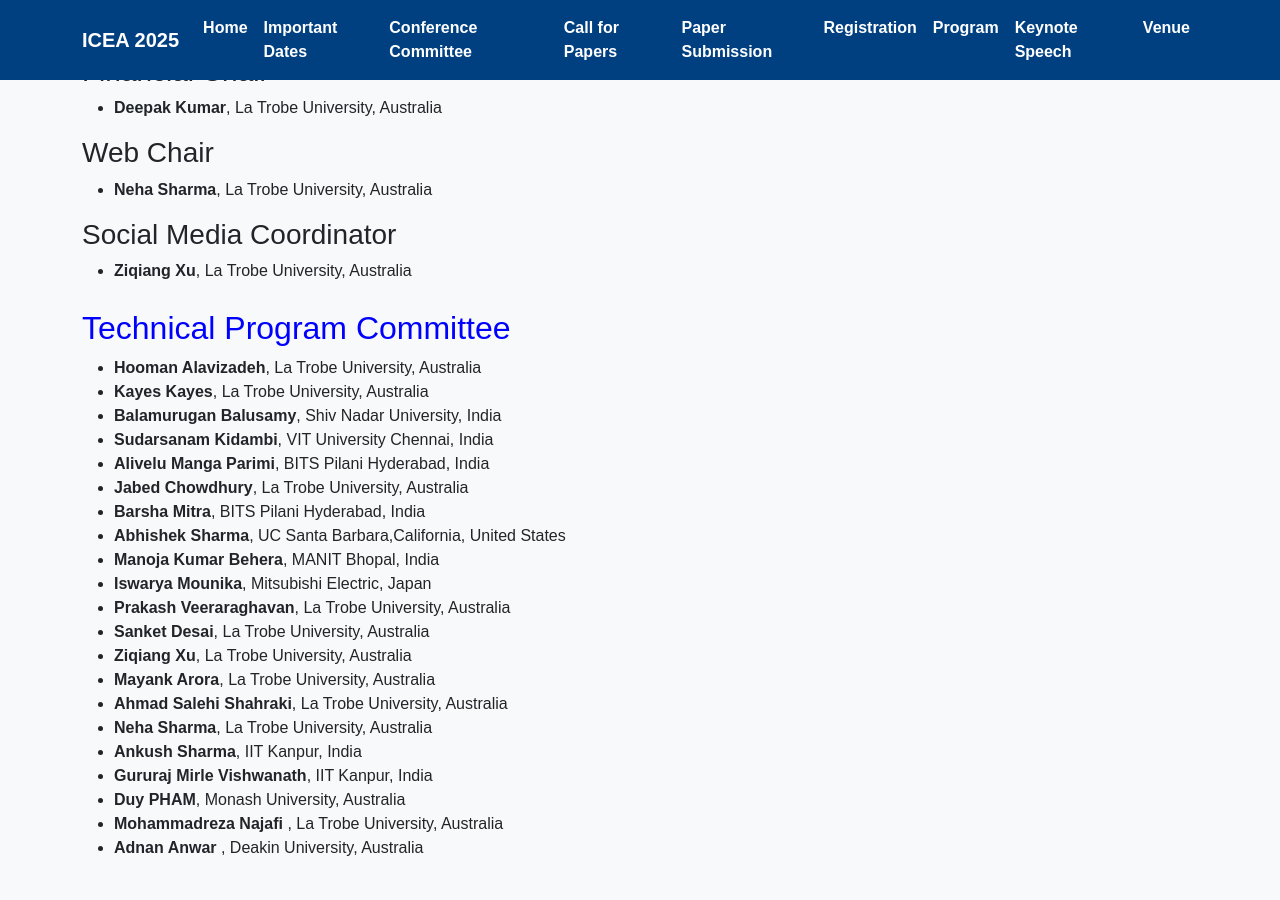
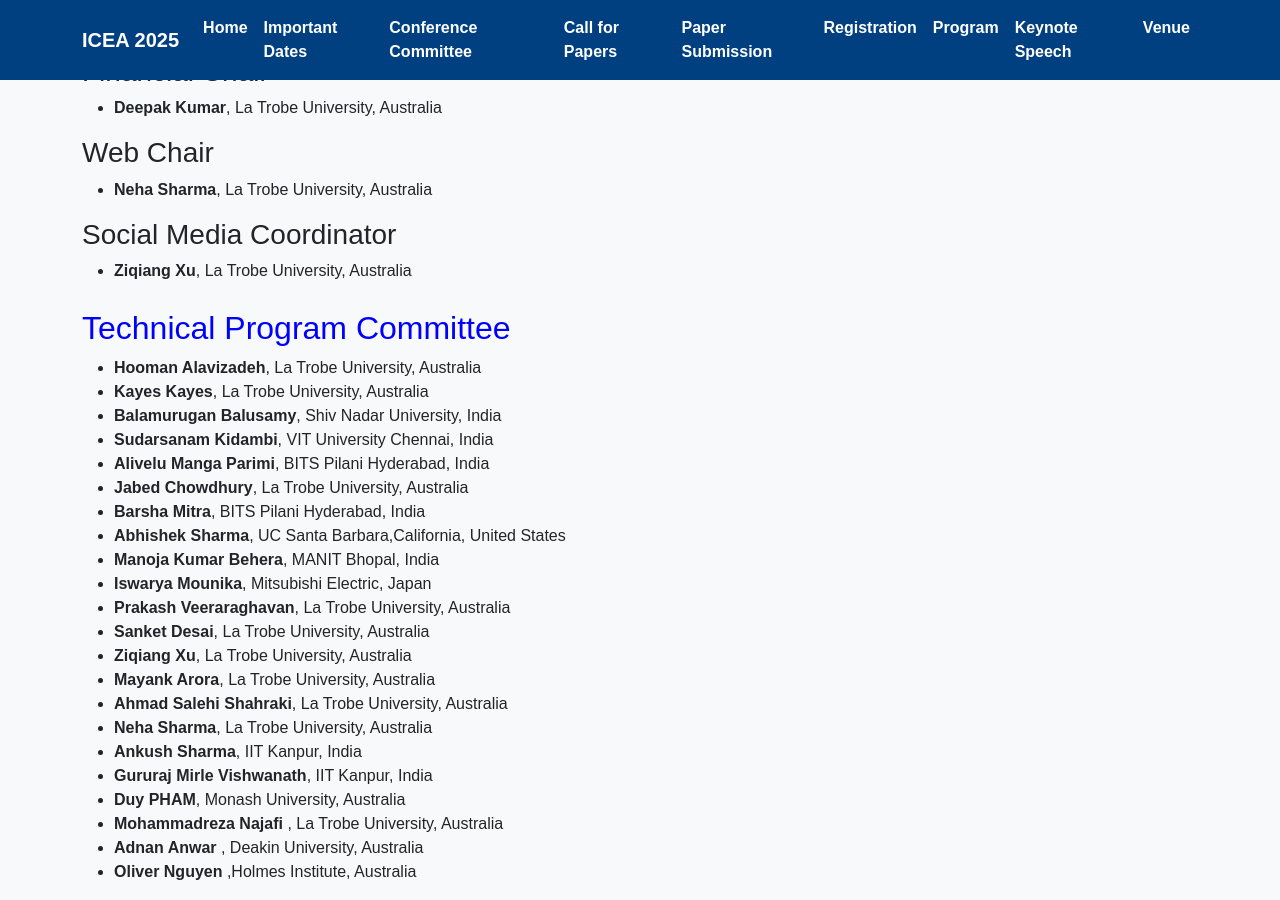
Before and after one commit to icea2025/latrobe, a Jekyll site: the page committee/index.html, which Jekyll copies as it is, in a window 1280 px wide and 900 px high, scrolled down 759 px. Built offline with Jekyll 4.4.1, drawn with Linux system fonts in a browser that asks for light colours; before the commit the page ends 1635 px from its top, so only the background shows below that.

Commit message:
Update index.html

```diff
--- a/committee/index.html
+++ b/committee/index.html
@@ -156,7 +156,7 @@
         <li><b>Duy PHAM</b>, Monash University, Australia</li>
         <li><b>Mohammadreza Najafi </b>, La Trobe University, Australia</li>
         <li><b>Adnan Anwar </b>, Deakin University, Australia</li>
-
+        <li><b>Oliver Nguyen </b>,Holmes Institute, Australia</li>
       </ul>
     </div>
   </div>
```
